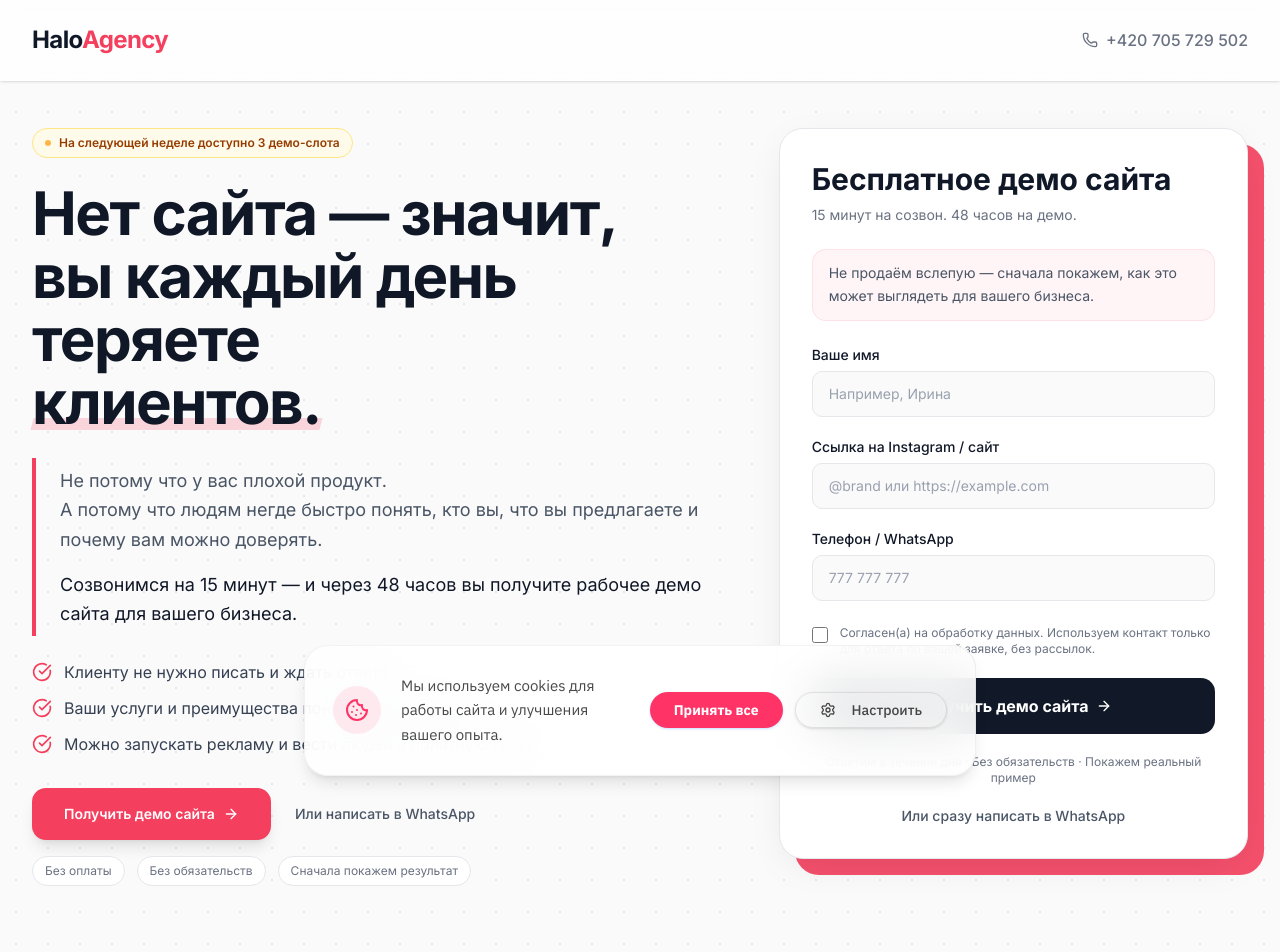
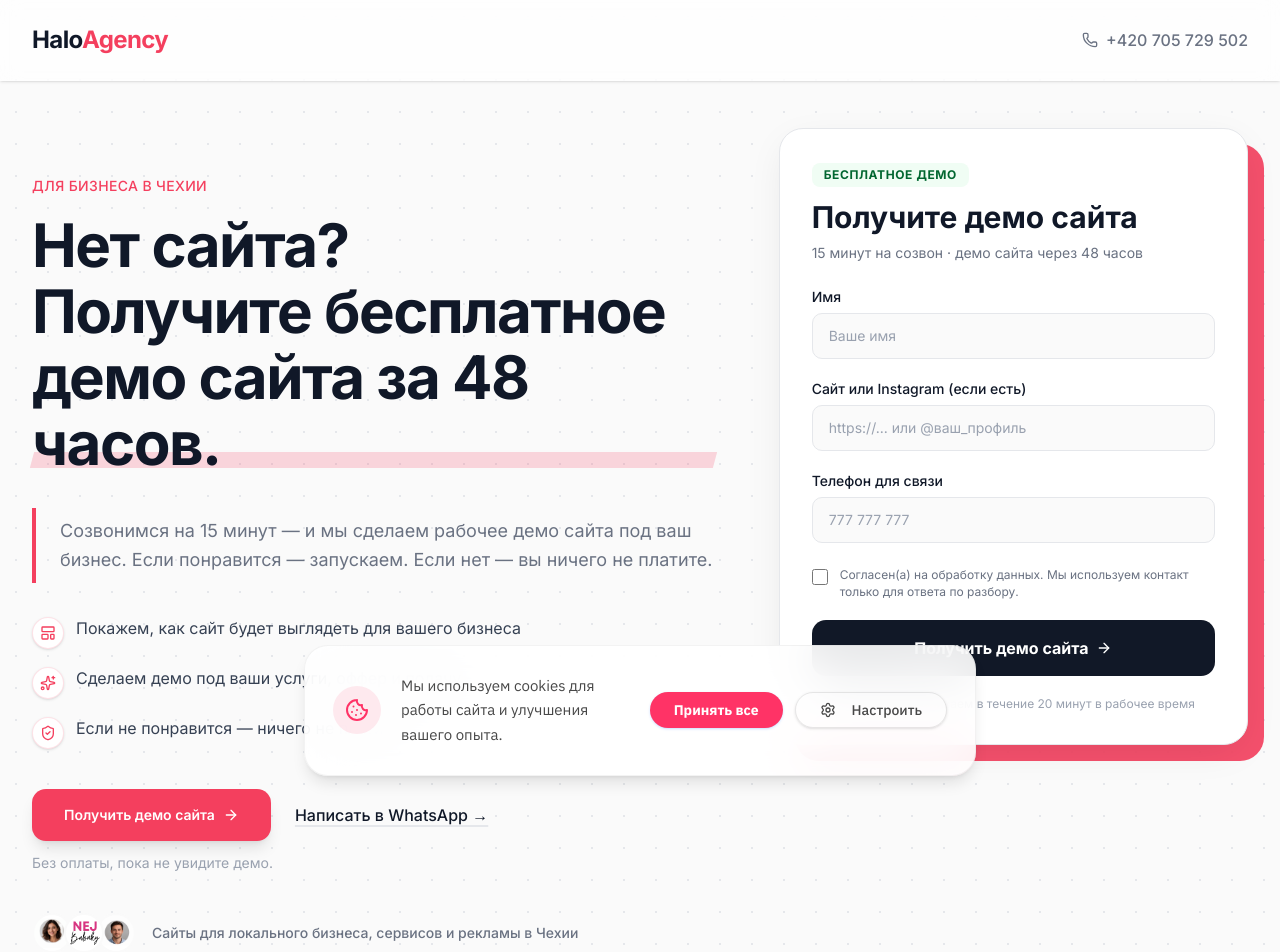
Before and after one commit to Artem-sudo25/haloagency-website, a Next.js app: page /lp/v3 in a window 1280 px wide. Shown: the top 952 px of the page. Built offline with nearby package versions, Linux system fonts and the light colour scheme; no server answers.

Commit message:
lp/v3/4005

```diff
--- a/app/lp/v3/LPV3Client.tsx
+++ b/app/lp/v3/LPV3Client.tsx
@@ -5,7 +5,10 @@ import {
   CheckCircle,
   ChevronLeft,
   ChevronRight,
+  LayoutTemplate,
   Phone,
+  ShieldCheck,
+  Sparkles,
   Star,
 } from "lucide-react";
 import { Inter } from "next/font/google";
@@ -25,16 +28,10 @@ const primaryBtn =
 
 const painPoints = [
   "Клиенты спрашивают цены в Instagram — и не все возвращаются после ответа",
+  "Сайт у вас есть, но он старый и не обновлялся годами",
   "Хотите запустить рекламу, но некуда вести трафик",
   "У конкурентов есть сайт — и они стабильно получают клиентов из Google",
   "Записи, заявки и брони идут вручную через звонки и мессенджеры",
-  "Клиент заходит, ничего не понимает — и уходит к другим",
-];
-
-const heroBullets = [
-  "Клиенту не нужно писать и ждать ответа",
-  "Ваши услуги и преимущества понятны за 30 секунд",
-  "Можно запускать рекламу и вести людей в понятную точку",
 ];
 
 const steps = [
@@ -78,10 +75,31 @@ const websiteExamples = [
     alt: "Пример landing page для прачечной",
   },
   {
-    title: "Оформление мероприятий",
-    feature: "сайт-портфолио и заявки",
+    title: "Интернет магазин",
+    feature: "Доставка и физический магазин",
     image: "/images/case-studies/nejbalonky-screenshot.png",
     alt: "Пример сайта для event-бизнеса",
+  },
+  {
+    title: "Услуги дизайнера",
+    feature: "премиальный сайт услуг",
+    image: "/images/case-studies/drape-studio.png",
+    alt: "Пример сайта для студии штор",
+  },
+];
+
+const heroProofs = [
+  {
+    icon: LayoutTemplate,
+    text: "Покажем, как сайт будет выглядеть для вашего бизнеса",
+  },
+  {
+    icon: Sparkles,
+    text: "Сделаем демо под ваши услуги, оффер и подачу",
+  },
+  {
+    icon: ShieldCheck,
+    text: "Если не понравится — ничего не платите",
   },
 ];
 
@@ -289,48 +307,51 @@ export default function LPV3Client() {
         <div
           className={`${shell} grid items-start gap-12 lg:grid-cols-12 lg:gap-16`}
         >
-          <div className="flex flex-col justify-center lg:col-span-7">
-            <div className="mb-6 inline-flex w-fit items-center gap-2 rounded-full border border-amber-200 bg-amber-50 px-3 py-1.5 text-xs font-semibold text-amber-800">
-              <span className="h-1.5 w-1.5 animate-pulse rounded-full bg-amber-500"></span>
-              На следующей неделе доступно 3 демо-слота
-            </div>
+          <div className="flex flex-col justify-center lg:col-span-7 lg:pt-12">
+            <p className="mb-4 text-sm font-medium uppercase tracking-wide text-[#f43f5e]">
+              Для бизнеса в Чехии
+            </p>
 
-            <h1 className="mb-6 text-4xl font-bold leading-[1.05] tracking-tight text-gray-900 sm:text-5xl lg:text-6xl">
-              Нет сайта — значит,
-              <br className="hidden lg:block" />
-              вы каждый день теряете
-              <br className="hidden lg:block" />
+            <h1 className="mb-8 max-w-5xl text-5xl font-bold leading-[1.1] tracking-tight text-gray-900 lg:text-6xl">
+              Нет сайта?
+              <br />
+              Получите бесплатное
+              <br />
               <span className="relative inline-block">
-                <span className="relative z-10">клиентов.</span>
-                <span className="absolute bottom-1 left-0 -z-0 h-3 w-full -skew-x-[15deg] bg-[#f43f5e]/20"></span>
+                <span className="relative z-10">демо сайта за 48 часов.</span>
+                <span className="absolute bottom-2 left-0 -z-0 h-4 w-full -skew-x-[15deg] bg-[#f43f5e]/20" />
               </span>
             </h1>
 
-            <div className="mb-6 border-l-4 border-[#f43f5e] py-2 pl-5 sm:pl-6">
-              <p className="text-base leading-relaxed text-gray-600 sm:text-lg">
-                Не потому что у вас плохой продукт.
-                <br />А потому что людям негде быстро понять, кто вы, что вы
-                предлагаете и почему вам можно доверять.
-              </p>
-              <p className="mt-4 text-base leading-relaxed text-gray-900 sm:text-lg">
-                Созвонимся на 15 минут — и через 48 часов вы получите рабочее
-                демо сайта для вашего бизнеса.
+            <div className="mb-8 max-w-3xl border-l-4 border-[#f43f5e] py-2 pl-5 sm:pl-6">
+              <p className="text-lg leading-relaxed text-gray-500">
+                Созвонимся на 15 минут — и мы сделаем рабочее демо сайта под ваш
+                бизнес. Если понравится — запускаем. Если нет — вы ничего не
+                платите.
               </p>
             </div>
 
-            <ul className="mb-8 space-y-3">
-              {heroBullets.map((bullet) => (
-                <li
-                  key={bullet}
-                  className="flex items-start gap-3 text-sm text-gray-700 sm:text-base"
-                >
-                  <CheckCircle className="mt-0.5 h-5 w-5 shrink-0 text-[#f43f5e]" />
-                  <span>{bullet}</span>
-                </li>
-              ))}
-            </ul>
+            <div className="mb-10 flex flex-col gap-4">
+              {heroProofs.map((item) => {
+                const Icon = item.icon;
 
-            <div className="mb-4 flex flex-col gap-4 sm:flex-row sm:items-center sm:gap-6">
+                return (
+                  <div
+                    key={item.text}
+                    className="flex items-start gap-3 text-gray-700"
+                  >
+                    <div className="mt-0.5 flex h-8 w-8 items-center justify-center rounded-full border border-[#f43f5e]/15 bg-white shadow-sm">
+                      <Icon className="h-4 w-4 text-[#f43f5e]" />
+                    </div>
+                    <span className="max-w-xl text-base leading-relaxed">
+                      {item.text}
+                    </span>
+                  </div>
+                );
+              })}
+            </div>
+
+            <div className="mb-3 flex flex-col gap-4 sm:flex-row sm:items-center sm:gap-6">
               <button
                 type="button"
                 onClick={scrollToForm}
@@ -343,25 +364,48 @@ export default function LPV3Client() {
                 href="https://wa.me/420705729502"
                 target="_blank"
                 rel="noopener noreferrer"
-                className="text-sm font-medium text-gray-600 transition-colors hover:text-[#f43f5e]"
+                className="font-medium text-gray-900 underline decoration-2 decoration-gray-200 underline-offset-4 transition-colors hover:text-[#f43f5e] hover:decoration-[#f43f5e]"
               >
-                Или написать в WhatsApp
+                Написать в WhatsApp →
               </a>
             </div>
+            <p className="mb-10 text-sm text-gray-400">
+              Без оплаты, пока не увидите демо.
+            </p>
 
-            <div className="mb-10 flex flex-wrap gap-3 text-xs text-gray-500">
-              {[
-                "Без оплаты",
-                "Без обязательств",
-                "Сначала покажем результат",
-              ].map((item) => (
-                <span
-                  key={item}
-                  className="rounded-full border border-gray-200 bg-white px-3 py-1.5"
-                >
-                  {item}
-                </span>
-              ))}
+            <div className="flex items-center gap-4">
+              <div className="flex items-center -space-x-2">
+                <div className="h-10 w-10 overflow-hidden rounded-full border-2 border-[#fafafa]">
+                  <Image
+                    src="/victoria-drapes.png"
+                    alt="Клиент HaloAgency"
+                    width={40}
+                    height={40}
+                    className="h-full w-full object-cover"
+                  />
+                </div>
+                <div className="z-10 flex h-10 w-10 items-center justify-center overflow-hidden rounded-full border-2 border-[#fafafa] bg-white">
+                  <Image
+                    src="/logo_nejbalonky.webp"
+                    alt="NejBalonky"
+                    width={36}
+                    height={36}
+                    className="object-contain"
+                  />
+                </div>
+                <div className="h-10 w-10 overflow-hidden rounded-full border-2 border-[#fafafa]">
+                  <Image
+                    src="/alex-grooming.png"
+                    alt="Клиент HaloAgency"
+                    width={40}
+                    height={40}
+                    className="h-full w-full object-cover"
+                  />
+                </div>
+              </div>
+              <p className="text-sm font-medium text-gray-500">
+                Сайты для локального бизнеса, сервисов и рекламы в Чехии
+              </p>
             </div>
           </div>
 
@@ -370,23 +414,21 @@ export default function LPV3Client() {
 
             <div className="relative rounded-2xl border border-gray-200 bg-white p-6 shadow-[0_10px_40px_-10px_rgba(0,0,0,0.1)] sm:p-8">
               <div className="mb-6">
+                <span className="mb-3 inline-block rounded-md bg-green-50 px-3 py-1 text-xs font-bold uppercase tracking-wider text-green-800">
+                  Бесплатное демо
+                </span>
                 <h3 className="text-3xl font-bold text-gray-900">
-                  Бесплатное демо сайта
+                  Получите демо сайта
                 </h3>
                 <p className="mt-2 text-sm text-gray-500">
-                  15 минут на созвон. 48 часов на демо.
+                  15 минут на созвон · демо сайта через 48 часов
                 </p>
               </div>
 
-              <p className="mb-6 rounded-xl border border-[#f43f5e]/10 bg-[#fff5f7] px-4 py-3 text-sm leading-relaxed text-gray-600">
-                Не продаём вслепую — сначала покажем, как это может выглядеть
-                для вашего бизнеса.
-              </p>
-
               {submitSuccess && (
                 <div className="mt-5 rounded-lg border border-green-300 bg-green-50 p-4 text-sm font-medium text-green-800">
-                  Заявка отправлена. Ответим в течение дня и согласуем короткий
-                  созвон.
+                  Заявка отправлена. Перезвоним в течение 20 минут в рабочее
+                  время.
                 </div>
               )}
               {submitError && (
@@ -399,12 +441,12 @@ export default function LPV3Client() {
                 <form onSubmit={handleSubmit} className="space-y-5">
                   <div>
                     <label className={labelClass} htmlFor="v3-name">
-                      Ваше имя
+                      Имя
                     </label>
                     <input
                       id="v3-name"
                       className={fieldClass}
-                      placeholder="Например, Ирина"
+                      placeholder="Ваше имя"
                       value={values.name}
                       onChange={(e) =>
                         setValues((prev) => ({ ...prev, name: e.target.value }))
@@ -415,12 +457,12 @@ export default function LPV3Client() {
 
                   <div>
                     <label className={labelClass} htmlFor="v3-link">
-                      Ссылка на Instagram / сайт
+                      Сайт или Instagram (если есть)
                     </label>
                     <input
                       id="v3-link"
                       className={fieldClass}
-                      placeholder="@brand или https://example.com"
+                      placeholder="https://... или @ваш_профиль"
                       value={values.websiteOrProfile}
                       onChange={(e) =>
                         setValues((prev) => ({
@@ -436,7 +478,7 @@ export default function LPV3Client() {
 
                   <div>
                     <label className={labelClass} htmlFor="v3-phone">
-                      Телефон / WhatsApp
+                      Телефон для связи
                     </label>
                     <input
                       id="v3-phone"
@@ -475,8 +517,8 @@ export default function LPV3Client() {
                       htmlFor="v3-consent"
                       className="text-xs leading-snug text-gray-500"
                     >
-                      Согласен(а) на обработку данных. Используем контакт только
-                      для ответа по вашей заявке, без рассылок.
+                      Согласен(а) на обработку данных. Мы используем контакт
+                      только для ответа по разбору.
                     </label>
                   </div>
                   {errors.consent && (
@@ -494,19 +536,9 @@ export default function LPV3Client() {
                     )}
                   </button>
 
-                  <p className="text-center text-xs text-gray-500">
-                    Ответим в течение дня · Без обязательств · Покажем реальный
-                    пример
+                  <p className="mt-4 text-center text-xs text-gray-400">
+                    Обычно перезваниваем в течение 20 минут в рабочее время
                   </p>
-
-                  <a
-                    href="https://wa.me/420705729502"
-                    target="_blank"
-                    rel="noopener noreferrer"
-                    className="block text-center text-sm font-medium text-gray-600 transition-colors hover:text-[#f43f5e]"
-                  >
-                    Или сразу написать в WhatsApp
-                  </a>
                 </form>
               )}
             </div>
@@ -518,7 +550,7 @@ export default function LPV3Client() {
         <div className="mx-auto max-w-3xl px-4 sm:px-6 lg:px-8">
           <div className="overflow-hidden rounded-2xl border border-gray-200 bg-white shadow-[0_4px_20px_-2px_rgba(0,0,0,0.05)]">
             <div className="border-b border-gray-100 px-6 pb-5 pt-7 sm:px-8 sm:pt-8">
-              <h2 className="text-xl font-bold text-gray-900">Узнайте себя</h2>
+              <h2 className="text-xl font-bold text-gray-900">Узнаёте себя?</h2>
               <p className="mt-1 text-sm text-gray-500">
                 Если узнали себя хотя бы в двух пунктах, демо покажет, как это
                 можно исправить.
```
Also changed, not shown: 1 other file (tests, documents, lock files or other folders).
